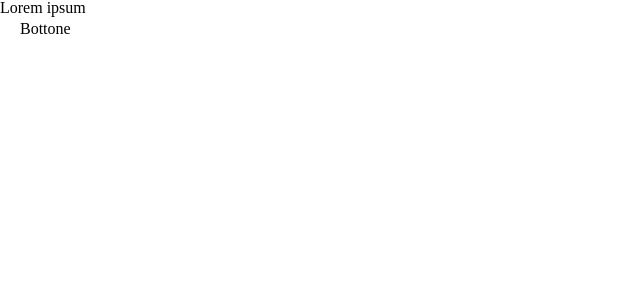
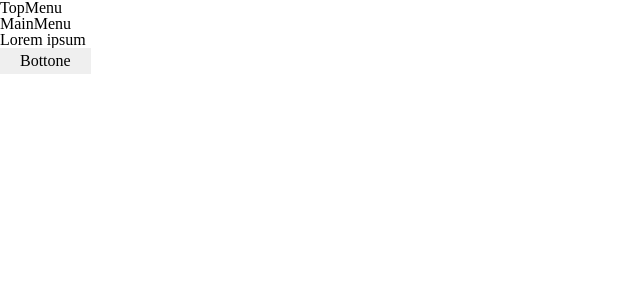
Before and after one commit to fabettdev/oceansapart-clone, a Next.js app: page / in a window 1280 px wide. Shown: the top 300 px of the page, without its empty margins (0-640 px from the left). Built offline with nearby package versions, Linux system fonts and the light colour scheme.

Commit message:
updated name

```diff
--- a/app/layout.tsx
+++ b/app/layout.tsx
@@ -2,8 +2,8 @@ import "./globals.css";
 import type { Metadata } from "next";
 
 export const metadata: Metadata = {
-  title: "Snipes Clone",
-  description: "Snipes Clone Made By Fabettdev",
+  title: "OCEANSAPART Clone",
+  description: "OCEANSAPART Clone Made By Fabettdev",
 };
 
 interface RootLayoutProps {
--- a/app/page.tsx
+++ b/app/page.tsx
@@ -1,10 +1,14 @@
-import { Button } from "@/components/ui/Button";
+import Header from "@/components/header/Header";
+import Button from "@/components/ui/Button";
 
 export default function Home() {
   return (
-    <main>
-      <p>Lorem ipsum</p>
-      <Button label="Bottone" />
-    </main>
+    <>
+      <Header />
+      <main>
+        <p>Lorem ipsum</p>
+        <Button label="Bottone" />
+      </main>
+    </>
   );
 }
--- /dev/null
+++ b/components/header/Header.tsx
@@ -0,0 +1,13 @@
+import "./header.css";
+
+import MainMenu from "./MainMenu";
+import TopMenu from "./TopMenu";
+
+export default function Header(): React.ReactElement {
+  return (
+    <header>
+      <TopMenu />
+      <MainMenu />
+    </header>
+  );
+}
--- /dev/null
+++ b/components/header/MainMenu.tsx
@@ -0,0 +1,3 @@
+export default function MainMenu(): React.ReactElement {
+  return <nav>MainMenu</nav>;
+}
--- /dev/null
+++ b/components/header/TopMenu.tsx
@@ -0,0 +1,5 @@
+import "./top-menu.css";
+
+export default function TopMenu(): React.ReactElement {
+  return <nav>TopMenu</nav>;
+}
--- a/components/ui/Button.tsx
+++ b/components/ui/Button.tsx
@@ -4,7 +4,7 @@ interface ButtonProps extends React.ButtonHTMLAttributes<HTMLButtonElement> {
   label: string;
 }
 
-export function Button({
+export default function Button({
   label,
   className,
   ...props
--- a/components/ui/button.css
+++ b/components/ui/button.css
@@ -1,5 +1,3 @@
 .button {
-  background-color: var(--color-button-bg-primary);
-  color: var(--color-button-text-primary);
   padding: 5px 20px;
 }
--- a/package.json
+++ b/package.json
@@ -1,5 +1,5 @@
 {
-  "name": "snipes-clone",
+  "name": "oceansapart-clone",
   "version": "0.1.0",
   "private": true,
   "scripts": {
--- a/styles/variables.css
+++ b/styles/variables.css
@@ -1,4 +1,5 @@
 :root {
   --orange: #ea640c;
   --green: #393;
+  --brown: #bdafa6;
 }
```
Also changed, not shown: components/header/header.css (added), components/header/top-menu.css (added), 1 other file (tests, documents, lock files or other folders).
